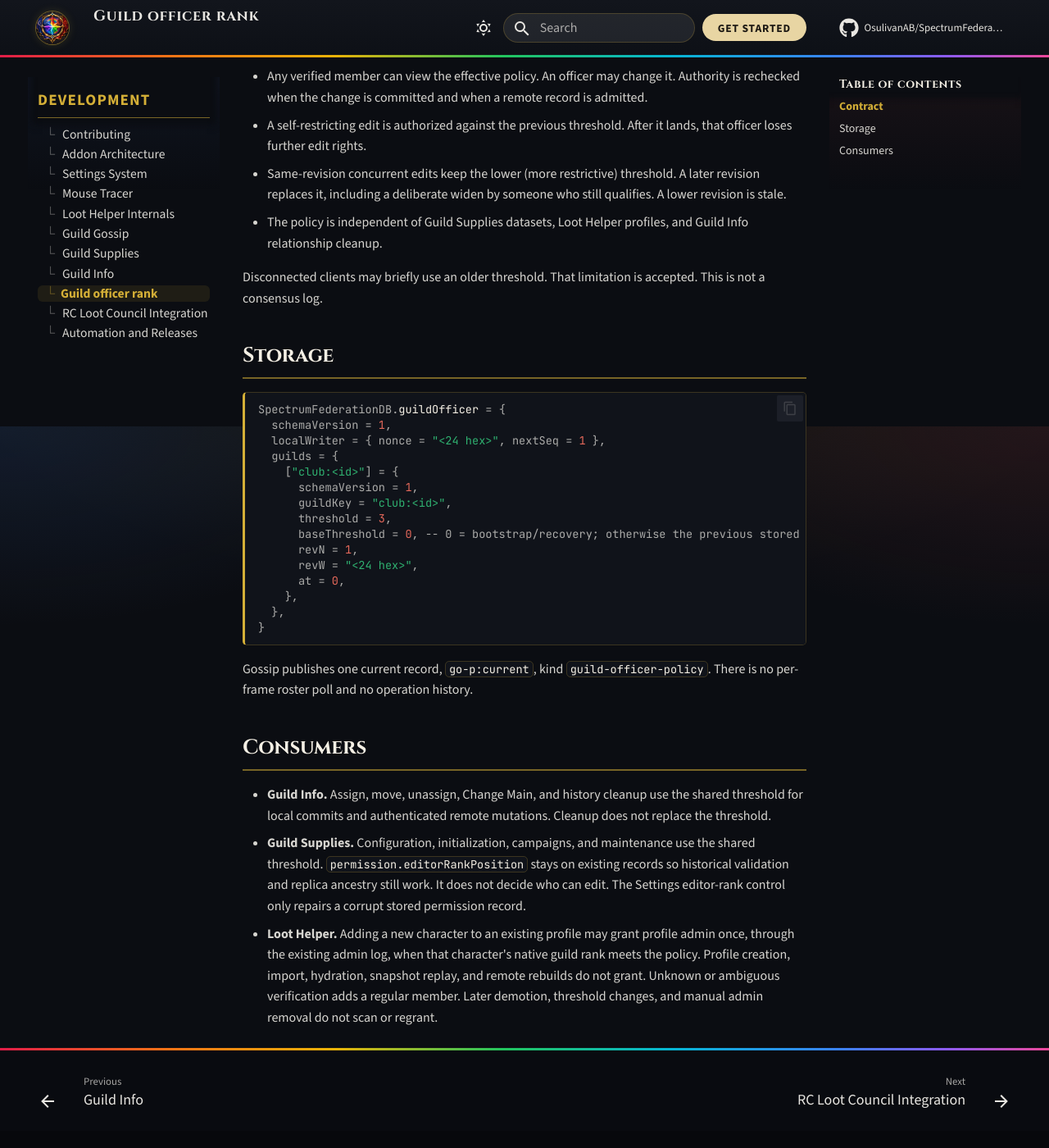
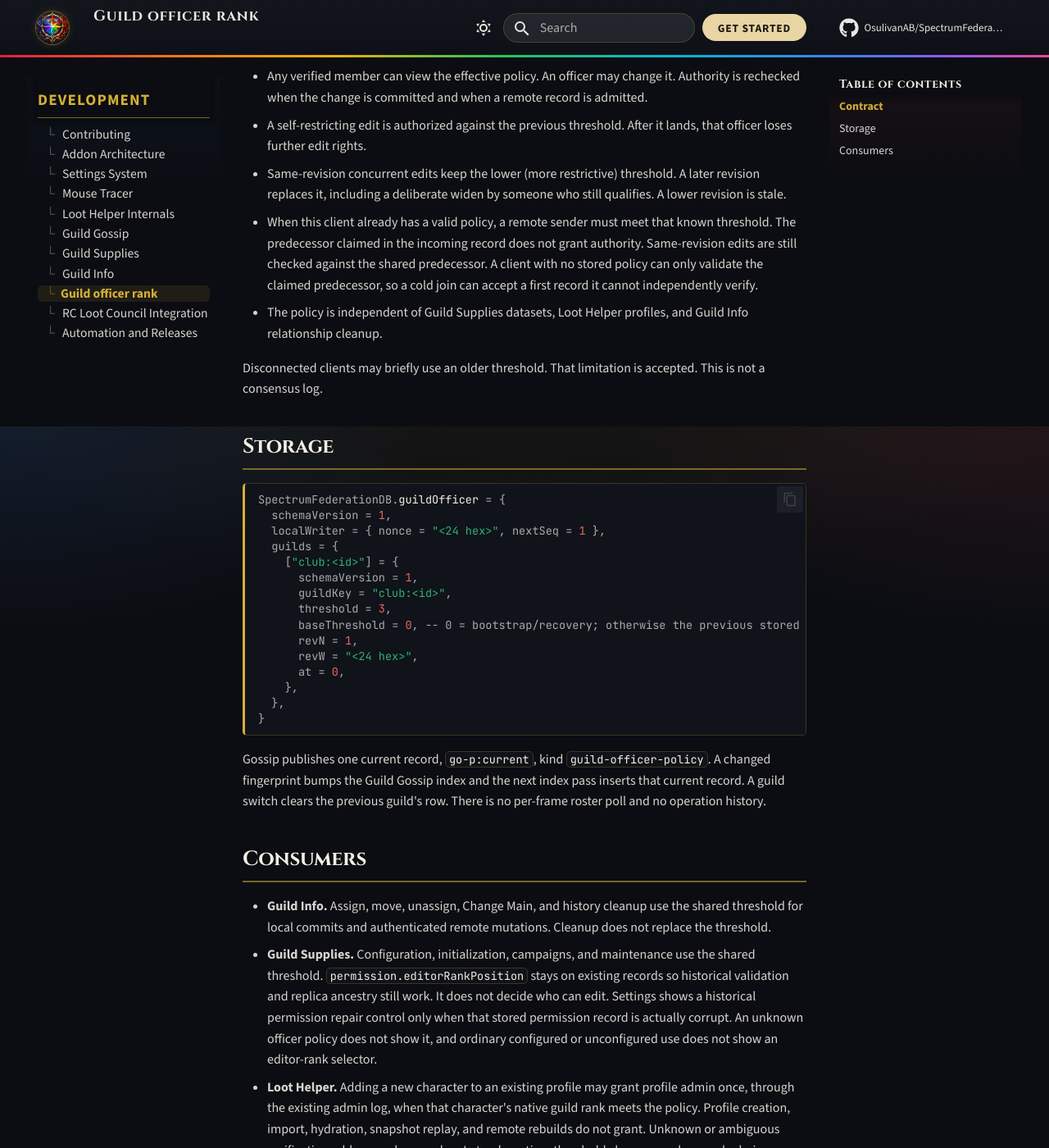
Before and after one commit to OsulivanAB/SpectrumFederation, an MkDocs documentation site: the page built from docs/development/guild-officer.md, in a window 1280 px wide and 1400 px high, scrolled down 880 px. Shown: the whole window at 82% size. Built offline with MkDocs 1.6.1 and Material for MkDocs 9.7.7, drawn with Linux system fonts in a browser that asks for light colours; comment, search, counter and statistics services are not loaded.

Commit message:
Keep officer policy exports indexed and stop forged remote predecessors.
A fingerprint change now clears the Guild Gossip index and reinserts the current policy, remote admission uses the known local threshold, and Guild Supplies shows permission repair only for a corrupt historical record.

Co-authored-by: Anthony <OsulivanAB@users.noreply.github.com>

````diff
--- a/docs/development/guild-officer.md
+++ b/docs/development/guild-officer.md
@@ -19,6 +19,7 @@ Guild Info, Guild Supplies, and the one-time Loot Helper admin grant read this p
 - Any verified member can view the effective policy. An officer may change it. Authority is rechecked when the change is committed and when a remote record is admitted.
 - A self-restricting edit is authorized against the previous threshold. After it lands, that officer loses further edit rights.
 - Same-revision concurrent edits keep the lower (more restrictive) threshold. A later revision replaces it, including a deliberate widen by someone who still qualifies. A lower revision is stale.
+- When this client already has a valid policy, a remote sender must meet that known threshold. The predecessor claimed in the incoming record does not grant authority. Same-revision edits are still checked against the shared predecessor. A client with no stored policy can only validate the claimed predecessor, so a cold join can accept a first record it cannot independently verify.
 - The policy is independent of Guild Supplies datasets, Loot Helper profiles, and Guild Info relationship cleanup.
 
 Disconnected clients may briefly use an older threshold. That limitation is accepted. This is not a consensus log.
@@ -43,10 +44,10 @@ SpectrumFederationDB.guildOfficer = {
 }
 ```
 
-Gossip publishes one current record, `go-p:current`, kind `guild-officer-policy`. There is no per-frame roster poll and no operation history.
+Gossip publishes one current record, `go-p:current`, kind `guild-officer-policy`. A changed fingerprint bumps the Guild Gossip index and the next index pass inserts that current record. A guild switch clears the previous guild's row. There is no per-frame roster poll and no operation history.
 
 ## Consumers
 
 - **Guild Info.** Assign, move, unassign, Change Main, and history cleanup use the shared threshold for local commits and authenticated remote mutations. Cleanup does not replace the threshold.
-- **Guild Supplies.** Configuration, initialization, campaigns, and maintenance use the shared threshold. `permission.editorRankPosition` stays on existing records so historical validation and replica ancestry still work. It does not decide who can edit. The Settings editor-rank control only repairs a corrupt stored permission record.
+- **Guild Supplies.** Configuration, initialization, campaigns, and maintenance use the shared threshold. `permission.editorRankPosition` stays on existing records so historical validation and replica ancestry still work. It does not decide who can edit. Settings shows a historical permission repair control only when that stored permission record is actually corrupt. An unknown officer policy does not show it, and ordinary configured or unconfigured use does not show an editor-rank selector.
 - **Loot Helper.** Adding a new character to an existing profile may grant profile admin once, through the existing admin log, when that character's native guild rank meets the policy. Profile creation, import, hydration, snapshot replay, and remote rebuilds do not grant. Unknown or ambiguous verification adds a regular member. Later demotion, threshold changes, and manual admin removal do not scan or regrant.
````
Also changed, not shown: docs/development/guild-supplies/index.md (+1 -1 lines), 6 other files.
